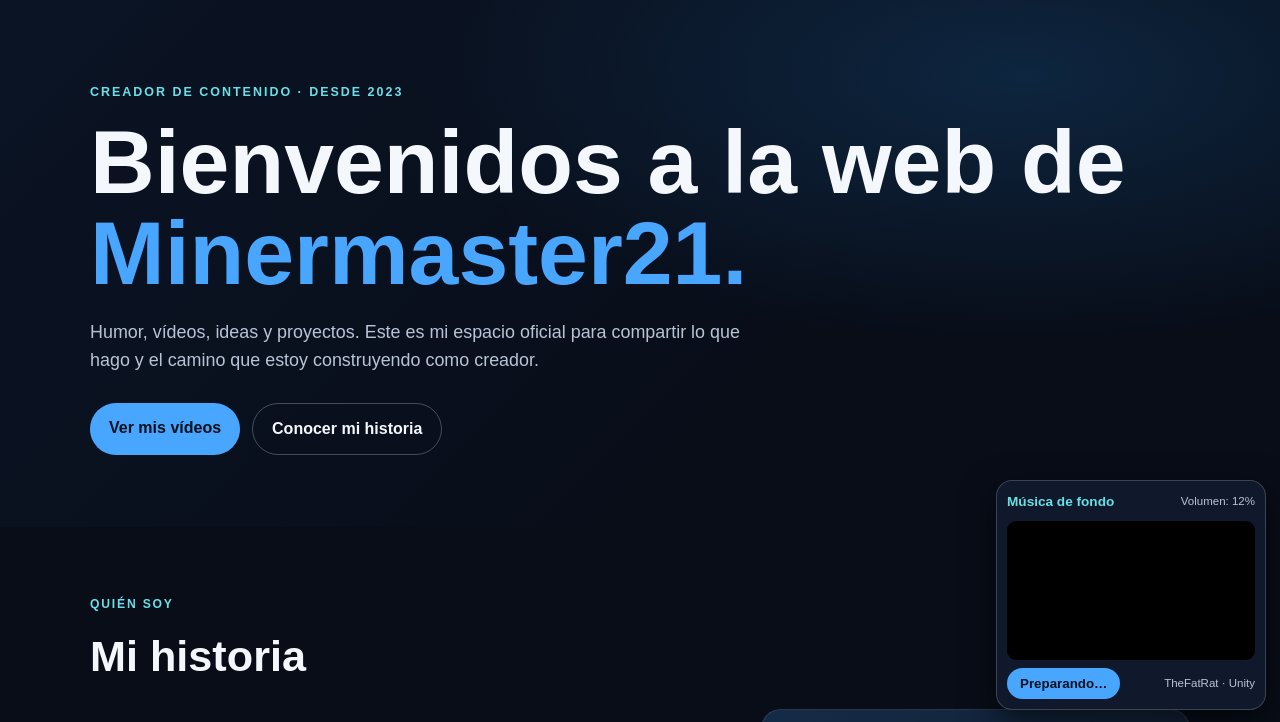
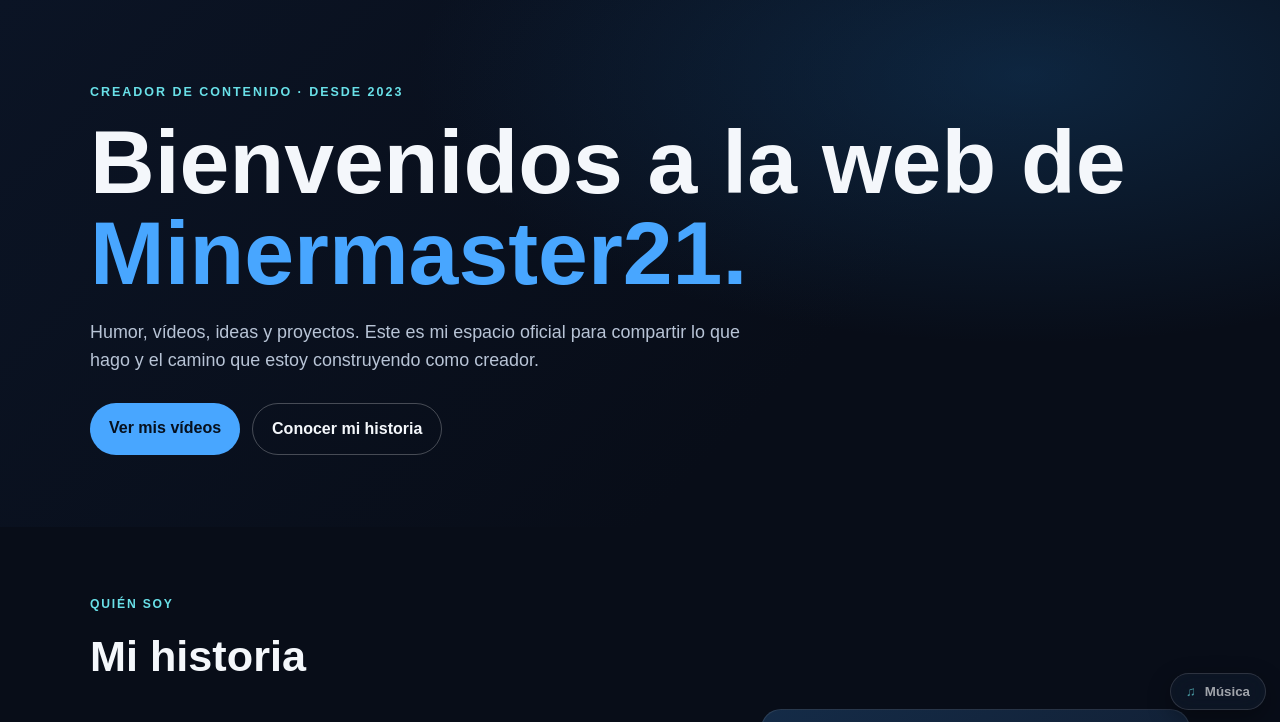
Before and after one commit to Minermaster21/Minermaster21.github.io, a plain HTML site: page index.html in a window 1280 px wide. Shown: the part 76-798 px from the top of the page. Drawn offline with Linux system fonts and the light colour scheme.

Commit message:
Add files via upload

```diff
--- a/index.html
+++ b/index.html
@@ -50,15 +50,13 @@
     .youtube-player iframe{position:absolute;inset:0;width:100%;height:100%;border:0}
     .tag{display:inline-block;border:1px solid #ffffff25;border-radius:99px;padding:4px 10px;color:var(--cyan);font-size:.78rem}
     footer{border-top:1px solid #ffffff18;padding:28px 0;color:var(--muted);font-size:.9rem}
-    .music-card{position:fixed;right:14px;bottom:14px;z-index:20;width:min(270px,calc(100vw - 28px));padding:10px;background:#101b2df2;border:1px solid #ffffff30;border-radius:16px;box-shadow:0 12px 35px #0009;backdrop-filter:blur(12px)}
-    .music-heading{display:flex;justify-content:space-between;align-items:center;gap:8px;margin-bottom:8px;font-size:.85rem}
-    .music-heading strong{color:var(--cyan)}
-    .music-player{width:100%;aspect-ratio:16/9;background:#000;border-radius:9px;overflow:hidden}
-    .music-player iframe{width:100%;height:100%;border:0}
-    .music-controls{display:flex;align-items:center;justify-content:space-between;gap:8px;margin-top:8px}
-    .music-controls button{border:0;border-radius:999px;padding:8px 13px;background:var(--blue);color:#06101d;font-weight:700;cursor:pointer}
+    .music-tab{position:fixed;right:14px;bottom:14px;z-index:20;border:1px solid #ffffff35;border-radius:999px;padding:10px 15px;background:#101b2df2;color:var(--text);font-weight:700;cursor:pointer;box-shadow:0 8px 24px #0008;backdrop-filter:blur(12px)}
+    .music-tab span{color:var(--cyan);margin-right:5px}
+    .music-tab:disabled{opacity:.65;cursor:wait}
+    .music-player{position:fixed;left:-10px;bottom:-10px;width:1px;height:1px;overflow:hidden;opacity:0;pointer-events:none}
+    .music-player iframe{width:1px;height:1px;border:0}
     .music-credit{font-size:.72rem;color:var(--muted)}
-    @media(max-width:720px){.links{gap:10px;font-size:.82rem}.story{grid-template-columns:1fr}.grid,.gallery{grid-template-columns:1fr}.hero{padding:65px 0 55px}.brand{font-size:1rem}.brand img{width:32px;height:32px}.music-card{right:10px;bottom:10px;width:225px}}
+    @media(max-width:720px){.links{gap:10px;font-size:.82rem}.story{grid-template-columns:1fr}.grid,.gallery{grid-template-columns:1fr}.hero{padding:65px 0 55px}.brand{font-size:1rem}.brand img{width:32px;height:32px}.music-tab{right:10px;bottom:10px}}
   </style>
 </head>
 <body>
@@ -182,14 +180,10 @@
   </section>
 </main>
 
-<aside class="music-card" aria-label="Reproductor de música de fondo">
-  <div class="music-heading"><strong>Música de fondo</strong><span class="music-credit">Volumen: 12%</span></div>
-  <div class="music-player"><div id="unity-player"></div></div>
-  <div class="music-controls">
-    <button id="music-toggle" type="button" disabled>Preparando…</button>
-    <span class="music-credit">TheFatRat · Unity</span>
-  </div>
-</aside>
+<button class="music-tab" id="music-toggle" type="button" disabled aria-label="Reproducir música de fondo">
+  <span>♫</span> Música
+</button>
+<div class="music-player" aria-hidden="true"><div id="unity-player"></div></div>
 
 <footer>
   <div class="wrap">
@@ -200,7 +194,6 @@
 </footer>
 <script>
   let unityPlayer;
-  let musicPlaying = false;
   const musicButton = document.getElementById('music-toggle');
   function onYouTubeIframeAPIReady() {
     unityPlayer = new YT.Player('unity-player', {
@@ -210,19 +203,15 @@
         onReady: function (event) {
           event.target.setVolume(12);
           musicButton.disabled = false;
-          musicButton.textContent = 'Reproducir música';
-        },
-        onStateChange: function (event) {
-          musicPlaying = event.data === YT.PlayerState.PLAYING;
-          musicButton.textContent = musicPlaying ? 'Pausar música' : 'Reproducir música';
+          musicButton.innerHTML = '<span>♫</span> Música';
         }
       }
     });
   }
   musicButton.addEventListener('click', function () {
     if (!unityPlayer || !unityPlayer.playVideo) return;
-    if (musicPlaying) unityPlayer.pauseVideo();
-    else unityPlayer.playVideo();
+    unityPlayer.playVideo();
+    musicButton.hidden = true;
   });
   const youtubeApi = document.createElement('script');
   youtubeApi.src = 'https://www.youtube.com/iframe_api';
```
